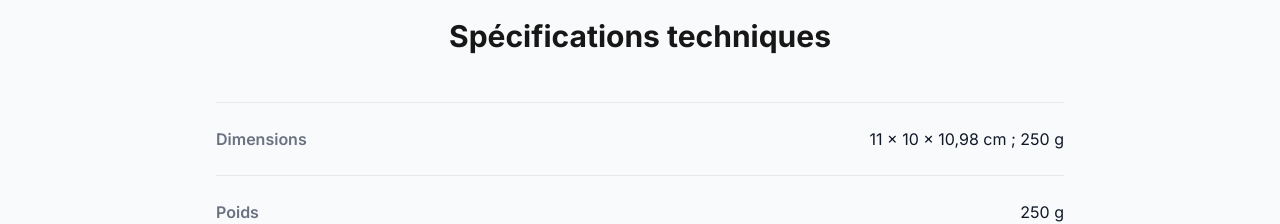
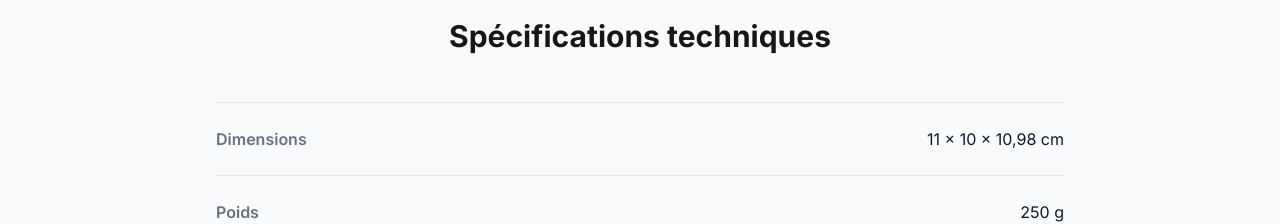
Before and after one commit to KOMI18/rizuk, a Next.js app: page /produits/chauffe-biberon in a window 1280 px wide. Shown: the part 2480-2704 px from the top of the page. Built offline with nearby package versions, Linux system fonts and the light colour scheme.

Commit message:
new update

```diff
--- a/app/(PAGES)/produits/[slug]/page.tsx
+++ b/app/(PAGES)/produits/[slug]/page.tsx
@@ -22,7 +22,7 @@ const PRODUCTS_DATA: any = {
     { icon: "check", text: "Sans BPA" },
     ],
     details: [
-      { label: 'Dimensions', value: '11 x 10 x 10,98 cm ; 250 g' },
+      { label: 'Dimensions', value: '11 x 10 x 10,98 cm' },
       { label: 'Poids', value: '250 g' },
 
       { label: 'Compatibilité', value: 'Toutes marques de biberons' },
@@ -53,7 +53,9 @@ const PRODUCTS_DATA: any = {
     details: [
       { label: 'Puissance', value: '400W' },
       { label: 'Matériaux', value: 'Plastique haute résistance sans BPA' },
-      { label: 'Accessoires', value: 'Spatule et livret de recettes inclus' },
+      { label: 'Capacité du bol', value: '1 L pour la cuisson vapeur et 720 mL pour le mixage' },
+
+
     ]
 
   }
```
